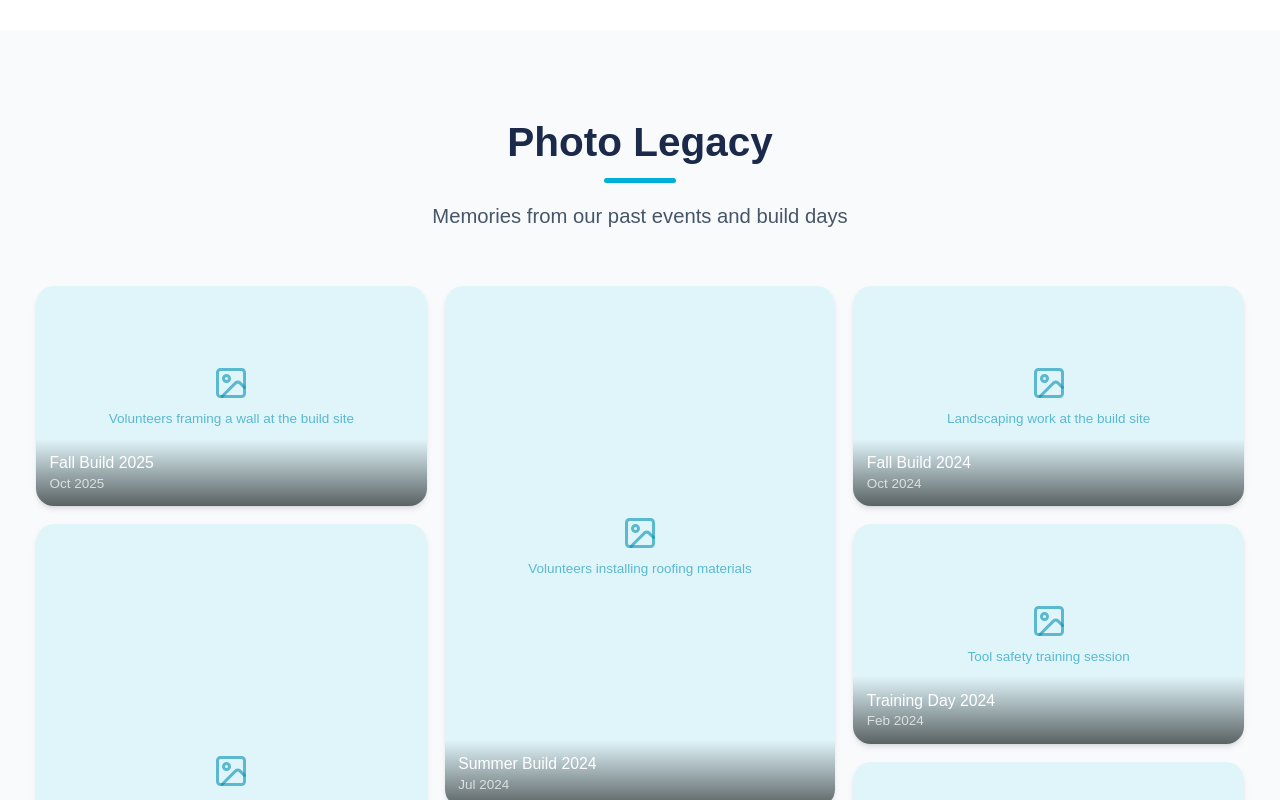
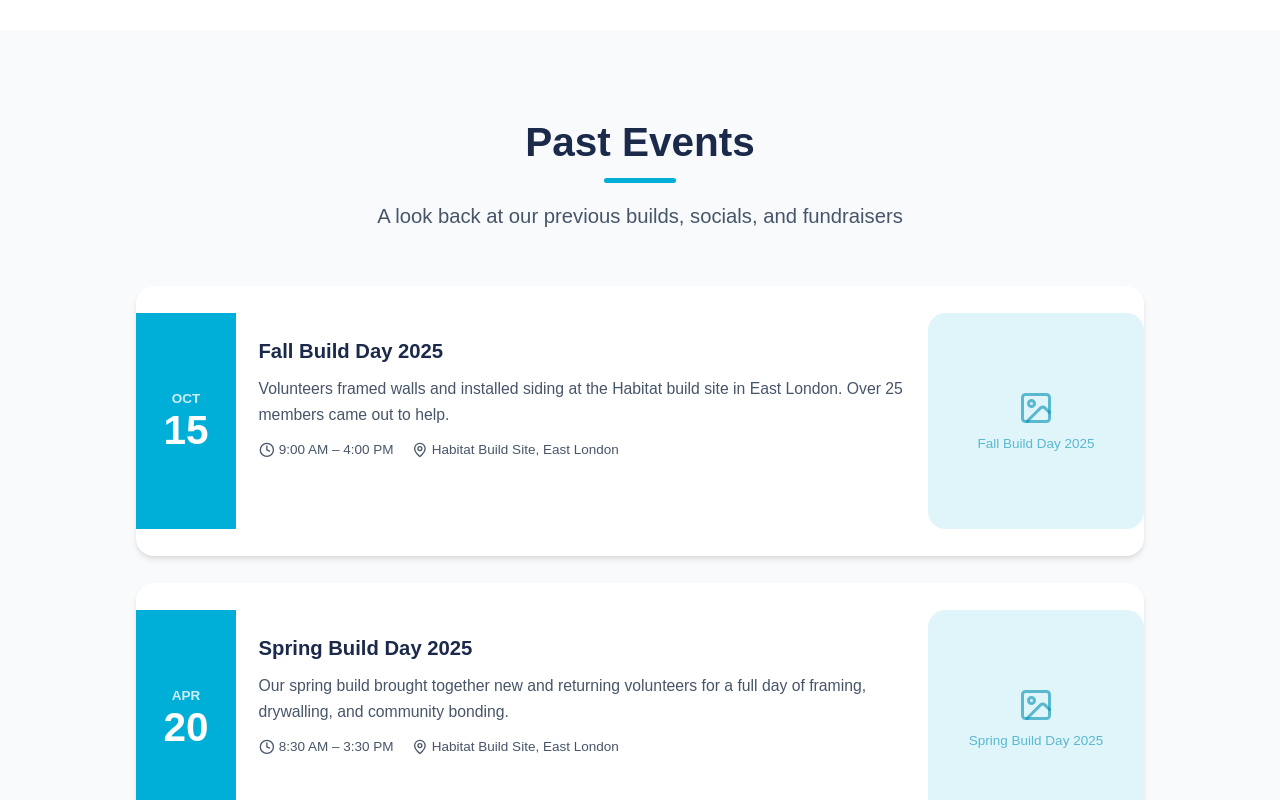
Before and after one commit to AP3008/UWO-H4H-Webpage, a Next.js app: page /events in a window 1280 px wide. Shown: the part 700-1500 px from the top of the page. Built offline with nearby package versions, Linux system fonts and the light colour scheme; a web font is replaced by a local one.

Commit message:
fix: fixed error inside of the events.tsx page when displaying the past events cards

```diff
--- a/app/events/page.tsx
+++ b/app/events/page.tsx
@@ -1,14 +1,13 @@
 import type { Metadata } from "next";
 import { SectionHeader } from "@/components/section-header";
 import { EventCard } from "@/components/event-card";
-import { PhotoGrid } from "@/components/photo-grid";
 import { CTABanner } from "@/components/cta-banner";
-import { UPCOMING_EVENTS, PHOTO_GALLERY, EXTERNAL_LINKS } from "@/lib/data";
+import { UPCOMING_EVENTS, PAST_EVENTS, EXTERNAL_LINKS } from "@/lib/data";
 
 export const metadata: Metadata = {
   title: "Events",
   description:
-    "Upcoming build days, fundraisers, and volunteer events from H4H Western. Plus a photo gallery of our past events.",
+    "Upcoming and past build days, fundraisers, and volunteer events from H4H Western.",
 };
 
 export default function EventsPage() {
@@ -46,15 +45,17 @@ export default function EventsPage() {
         </div>
       </section>
 
-      {/* Photo Legacy */}
+      {/* Past Events */}
       <section className="bg-h4h-gray-50 px-4 py-16 sm:px-6 sm:py-20 lg:px-8">
-        <div className="mx-auto max-w-7xl">
+        <div className="mx-auto max-w-4xl">
           <SectionHeader
-            title="Photo Legacy"
-            subtitle="Memories from our past events and build days"
+            title="Past Events"
+            subtitle="A look back at our previous builds, socials, and fundraisers"
           />
-          <div className="mt-12">
-            <PhotoGrid photos={PHOTO_GALLERY} />
+          <div className="mt-12 space-y-6">
+            {PAST_EVENTS.map((event) => (
+              <EventCard key={event.id} event={event} />
+            ))}
           </div>
         </div>
       </section>
```
